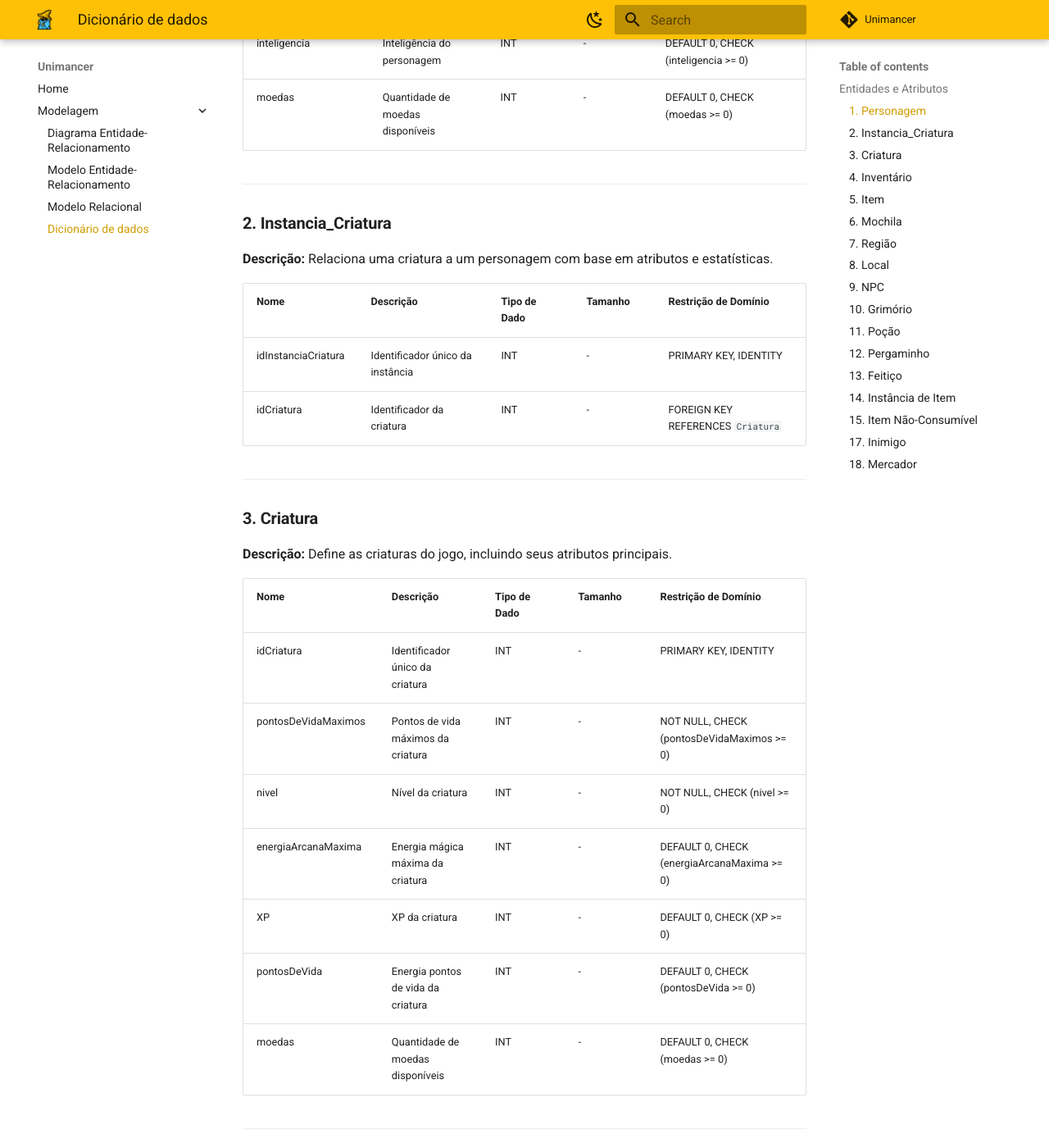
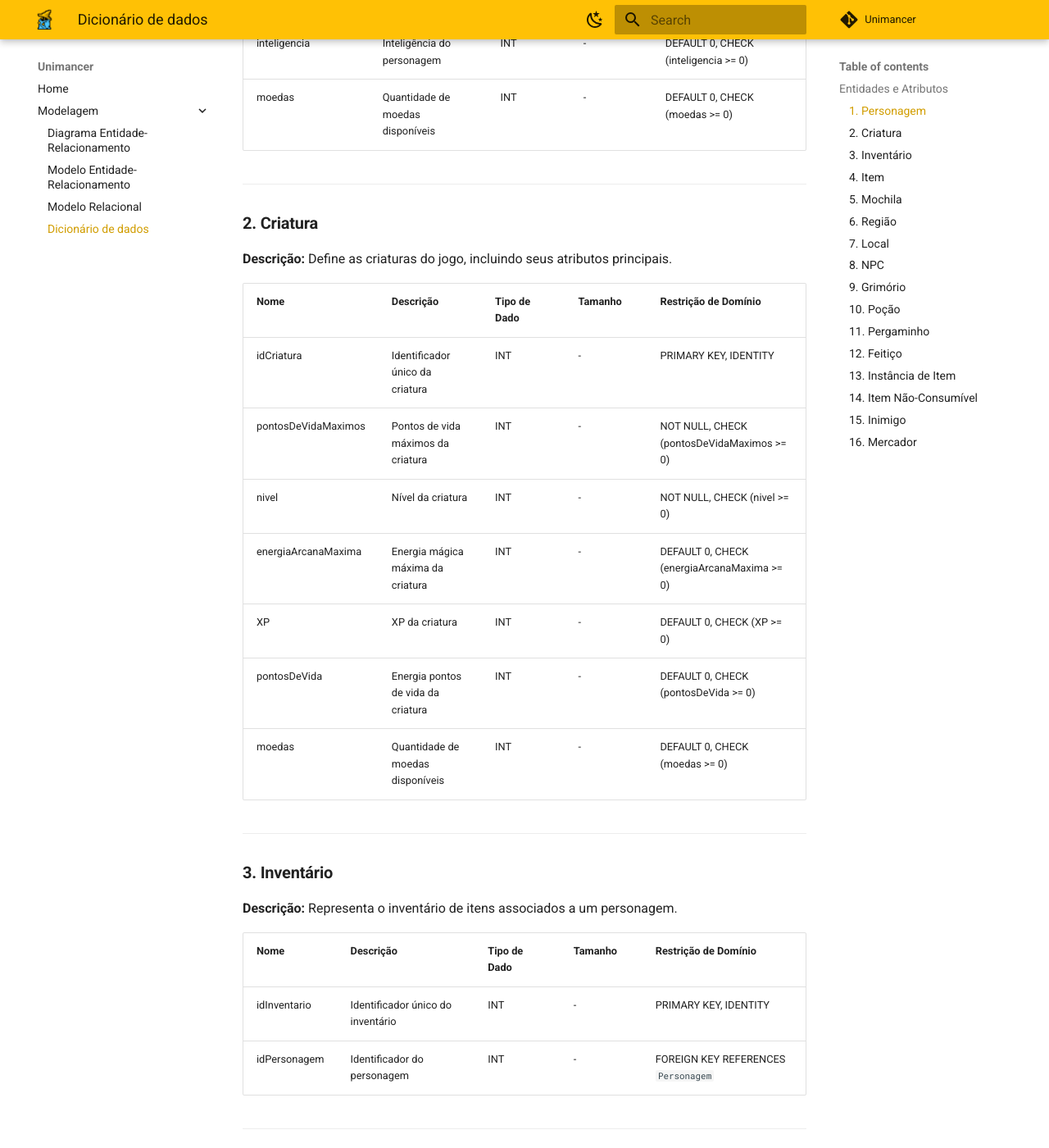
Before and after one commit to SBD1/2024.2-unimancer, an MkDocs documentation site: the page built from docs/modelagem/dd.md, in a window 1280 px wide and 1400 px high, scrolled down 1029 px. Shown: the whole window at 82% size. Built offline with MkDocs 1.6.1 and Material for MkDocs 9.7.7, drawn with Linux system fonts in a browser that asks for light colours; comment, search, counter and statistics services are not loaded; some of the changed lines change nothing that is shown; some of the changed text lies outside the part shown.

Commit message:
atualiza dd

```diff
--- a/docs/modelagem/dd.md
+++ b/docs/modelagem/dd.md
@@ -22,18 +22,7 @@
 
 ---
 
-### **2. Instancia_Criatura**
-
-**Descrição:** Relaciona uma criatura a um personagem com base em atributos e estatísticas.
-
-|Nome|Descrição|Tipo de Dado|Tamanho|Restrição de Domínio|
-|---|---|---|---|---|
-|idInstanciaCriatura|Identificador único da instância|INT|-|PRIMARY KEY, IDENTITY|
-|idCriatura|Identificador da criatura|INT|-|FOREIGN KEY REFERENCES `Criatura`|
-
----
-
-### **3. Criatura**
+### **2. Criatura**
 
 **Descrição:** Define as criaturas do jogo, incluindo seus atributos principais.
 
@@ -49,7 +38,7 @@
 
 ---
 
-### **4. Inventário**
+### **3. Inventário**
 
 **Descrição:** Representa o inventário de itens associados a um personagem.
 
@@ -60,7 +49,7 @@
 
 ---
 
-### **5. Item**
+### **4. Item**
 
 **Descrição:** Representa itens que podem ser armazenados no inventário.
 
@@ -75,7 +64,7 @@
 
 ---
 
-### **6. Mochila**
+### **5. Mochila**
 
 **Descrição:** Representa mochilas que armazenam itens e possuem limite de peso.
 
@@ -88,7 +77,7 @@
 
 ---
 
-### **7. Região**
+### **6. Região**
 
 **Descrição:** Representa regiões do mapa onde locais podem ser encontrados.
 
@@ -101,7 +90,7 @@
 
 ---
 
-### **8. Local**
+### **7. Local**
 
 **Descrição:** Representa locais onde os jogadores podem interagir.
 
@@ -115,7 +104,7 @@
 
 ---
 
-### **9. NPC**
+### **8. NPC**
 
 **Descrição:** Representa personagens não jogáveis.
 
@@ -126,7 +115,7 @@
 |nome|Nome do NPC|VARCHAR|100|NOT NULL|
 |dialogo|Texto de diálogo do NPC|TEXT|-|-|
 
-### **10. Grimório**
+### **9. Grimório**
 
 **Descrição:** Representa grimórios que podem ser encontrados e usados para adquirir novas habilidades.
 
@@ -138,7 +127,7 @@
 
 ---
 
-### **11. Poção**
+### **10. Poção**
 
 **Descrição:** Representa itens consumíveis do tipo poção.
 
@@ -151,7 +140,7 @@
 
 ---
 
-### **12. Pergaminho**
+### **11. Pergaminho**
 
 **Descrição:** Representa pergaminhos mágicos com feitiços.
 
@@ -164,7 +153,7 @@
 
 ---
 
-### **13. Feitiço**
+### **12. Feitiço**
 
 **Descrição:** Representa feitiços disponíveis no jogo, vinculados a pergaminhos.
 
@@ -177,7 +166,7 @@
 
 ---
 
-### **14. Instância de Item**
+### **13. Instância de Item**
 
 **Descrição:** Representa uma instância de item, que pode ser vinculada a um inventário.
 
@@ -188,7 +177,7 @@
 
 ---
 
-### **15. Item Não-Consumível**
+### **14. Item Não-Consumível**
 
 **Descrição:** Representa itens que possuem atributos específicos, como bônus e penalidades, mas não podem ser consumidos.
 
@@ -200,7 +189,7 @@
 |debuff|Valor de penalidade do item|INT|-|DEFAULT 0, CHECK (debuff >= 0)|
 
 ---
-### **17. Inimigo**
+### **15. Inimigo**
 
 **Descrição:** Representa um NPC hostil no jogo derivada de `Criatura`.
 
@@ -214,7 +203,7 @@
 |inteligencia|Inteligência do inimigo|INT|-|DEFAULT 0, CHECK (inteligencia >= 0)|
 
 ---
-### **18. Mercador**
+### **16. Mercador**
 
 **Descrição:** Representa um NPC que atua como comerciante no jogo.
 
```
